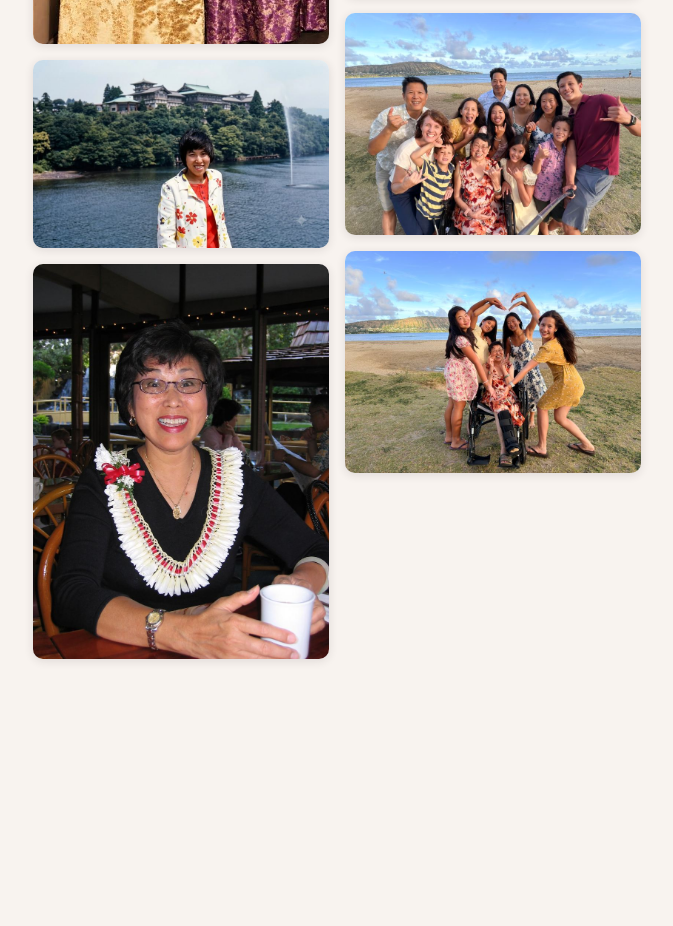
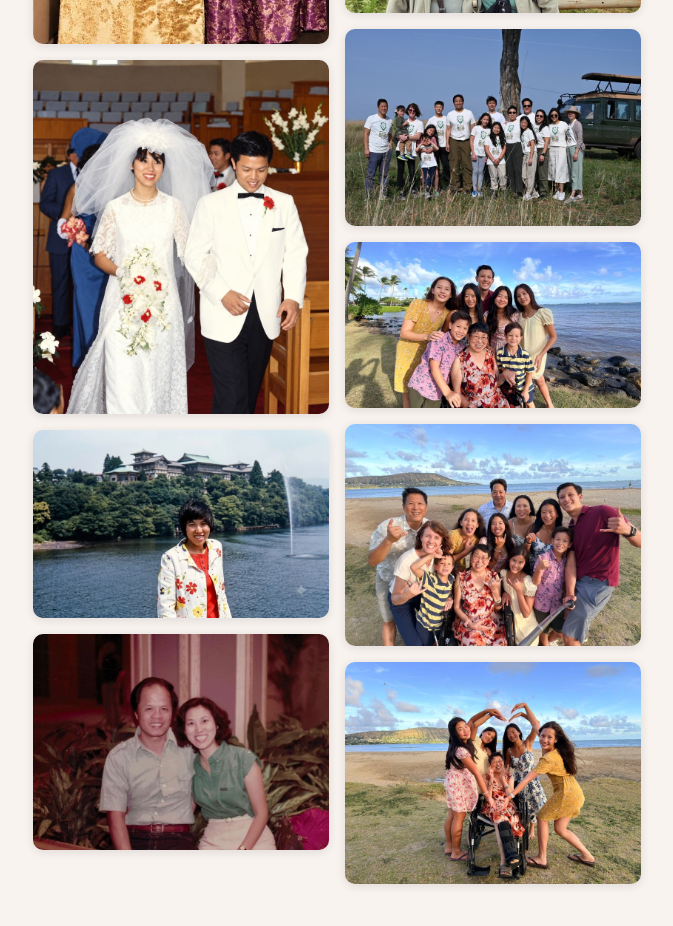
Before and after one commit to tru10000/joyce-leung, a plain HTML site: page index.html in a window 1280 px wide. Shown: the part 3723-4649 px from the top of the page, without its empty margins (303-976 px from the left). Before the commit the page ends 4430 px from the top, so only its background shows below. Drawn offline with nearby package versions, Linux system fonts and the light colour scheme.

Commit message:
Add wedding and couple photos to the gallery
Co-Authored-By: Claude Opus 5.5 <noreply@anthropic.com>

```diff
--- a/index.html
+++ b/index.html
@@ -397,9 +397,21 @@
           </a>
         </li>
         <li>
+          <a class="photo" href="images/wedding.jpg">
+            <img src="images/thumbs/wedding.jpg" width="1147" height="1371" loading="lazy" decoding="async"
+                 alt="Joyce and Alan on their wedding day, walking up the church aisle, Joyce in a lace gown and veil and Alan in a white dinner jacket">
+          </a>
+        </li>
+        <li>
           <a class="photo" href="images/lake.jpg">
             <img src="images/thumbs/lake.jpg" width="1286" height="816" loading="lazy" decoding="async"
                  alt="Joyce as a young woman in a floral jacket, smiling beside a lake with a fountain">
+          </a>
+        </li>
+        <li>
+          <a class="photo" href="images/couple.jpg">
+            <img src="images/thumbs/couple.jpg" width="1247" height="911" loading="lazy" decoding="async"
+                 alt="Joyce and Alan smiling together, seated in front of tropical plants">
           </a>
         </li>
         <li>
```
Also changed, not shown: images/couple.jpg (added), images/thumbs/couple.jpg (added), images/thumbs/wedding.jpg (added), images/wedding.jpg (added).
